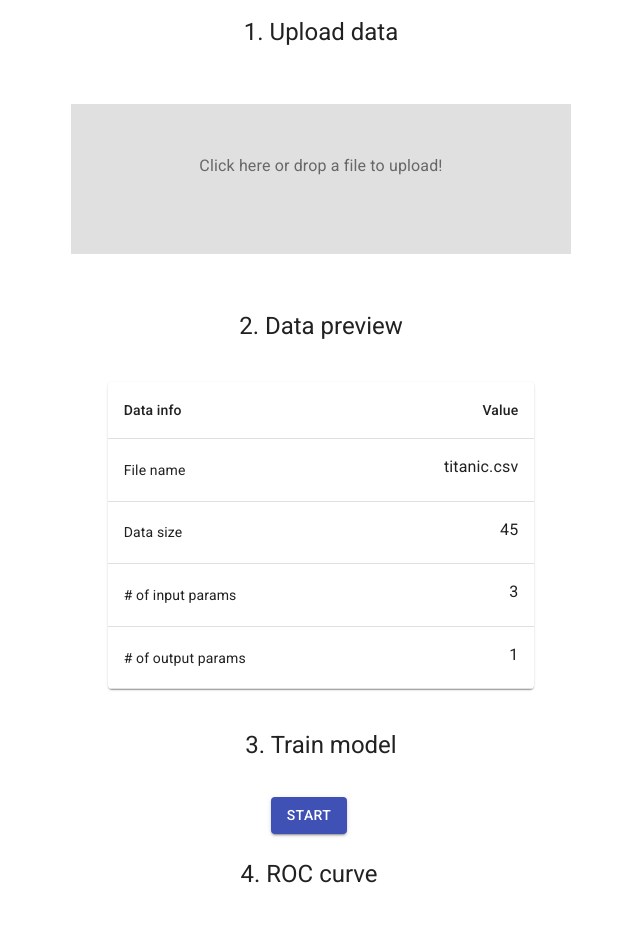
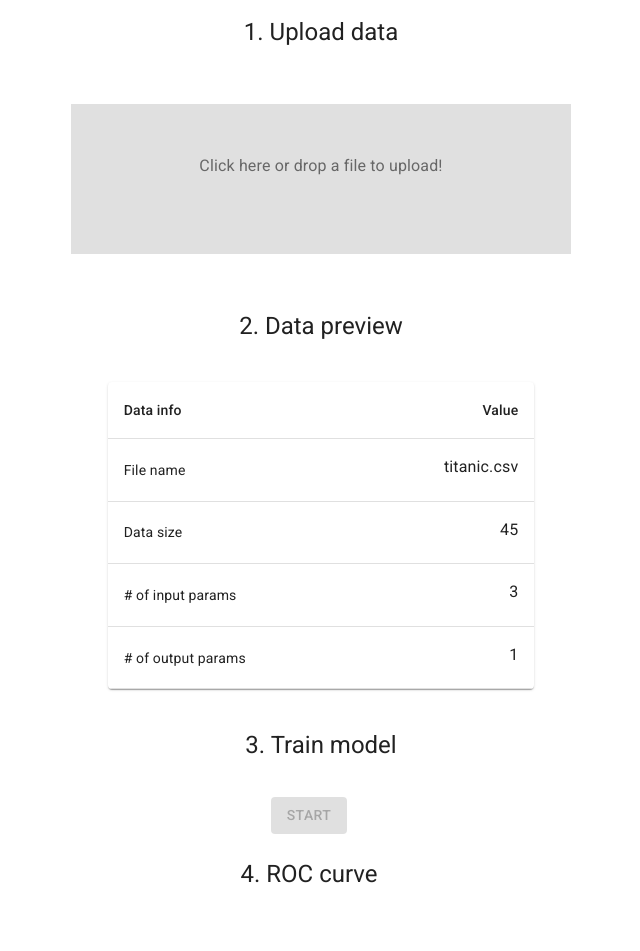
Before and after one commit to OrkhanHuseynli/titanic_ui_ts, a React (Create React App) app: page / in a window 1280 px wide. Shown: the top 951 px of the page, without its empty margins (319-959 px from the left). Built offline with nearby package versions, Linux system fonts and the light colour scheme.

Commit message:
train model start button status

```diff
--- a/src/App.tsx
+++ b/src/App.tsx
@@ -7,19 +7,7 @@ import DataTable from "./core/table/DataTable";
 import 'typeface-roboto';
 import logo from './logo.svg';
 import './App.css';
-
-const width = 500, height = 350, margin = 20;
-const mockData = [
-    {a: -0.59, b: 0.49},
-    {a: 0.25, b: 0.33},
-    {a: 0.46, b: 0.27},
-    {a: 0.64, b: 0.20},
-    {a: 0.73, b: 0.17},
-    {a: 0.89, b: 0.08},
-    {a: 1.0, b: 0.0},
-    {a: 1.0, b: 0.0}
-
-];
+import MainContainer from "./core/MainContainer";
 
 const useStyles = makeStyles((theme: Theme) =>
     createStyles({
@@ -39,72 +27,11 @@ const useStyles = makeStyles((theme: Theme) =>
         },
     }),
 );
-
 const App: React.FC = () => {
     const classes = useStyles();
     return (
         <div className={classes.root}>
-            <Grid container spacing={3}>
-                <Grid item xs={12}>
-                    <div className={classes.paper}>
-                        <Typography variant="h5"> 1. Upload data </Typography>
-                    </div>
-                </Grid>
-                <Grid item xs={12}>
-                    <div className={classes.paper}><DropZone/></div>
-                </Grid>
-                <Grid item xs={12}>
-                    <div className={classes.paper}>
-                        <Typography variant="h5"> 2. Data preview</Typography>
-                    </div>
-                </Grid>
-                <Grid item xs={12} container  direction="row" justify="center" alignItems="center">
-                    <Grid item xs={4}>
-                        <DataTable/>
-                    </Grid>
-                </Grid>
-                <Grid item xs={12}>
-                    <div className={classes.paper}>
-                        <Typography variant="h5"> 3. Train model</Typography>
-                    </div>
-                </Grid>
-                <Grid item xs={12} spacing={3} container
-                      direction="row"
-                      justify="center"
-                      alignItems="center">
-                    <Button variant="contained" color="primary" className={classes.button}>
-                        Start
-                    </Button>
-                </Grid>
-                <Grid item xs={12} spacing={3} container
-                      direction="row"
-                      justify="center"
-                      alignItems="center">
-                    <div className={classes.paper}>
-                        <Typography variant="h5"> 4. ROC curve </Typography>
-                    </div>
-                </Grid>
-                <Grid item xs={12}>
-                    <div className={classes.paper}>
-                        <LineChart data={mockData} width={width} height={height}/>
-                    </div>
-                </Grid>
-            </Grid>
-            {/*<BarChart data={[49,94, 39]} width={200} height={100}/>*/}
-            {/*<header className="App-header">*/}
-            {/*  <img src={logo} className="App-logo" alt="logo" />*/}
-            {/*  <p>*/}
-            {/*    Edit <code>src/App.tsx</code> and save to reload.*/}
-            {/*  </p>*/}
-            {/*  <a*/}
-            {/*    className="App-link"*/}
-            {/*    href="https://reactjs.org"*/}
-            {/*    target="_blank"*/}
-            {/*    rel="noopener noreferrer"*/}
-            {/*  >*/}
-            {/*    Learn React*/}
-            {/*  </a>*/}
-            {/*</header>*/}
+            <MainContainer classes={classes} />
         </div>
     );
 }
--- /dev/null
+++ b/src/core/MainContainer.tsx
@@ -0,0 +1,95 @@
+import React from 'react';
+import {Component} from "react";
+import {Button, createStyles, Grid, makeStyles, Theme, Typography} from "@material-ui/core";
+import {DropZone} from "./file_upload/DropZone";
+import DataTable from "./table/DataTable";
+import {LineChart} from "./d3charts/d3charts";
+import {isBoolean} from "util";
+
+
+const width = 500, height = 350, margin = 20;
+const mockData = [
+    {a: -0.59, b: 0.49},
+    {a: 0.25, b: 0.33},
+    {a: 0.46, b: 0.27},
+    {a: 0.64, b: 0.20},
+    {a: 0.73, b: 0.17},
+    {a: 0.89, b: 0.08},
+    {a: 1.0, b: 0.0},
+    {a: 1.0, b: 0.0}
+
+];
+
+type MainContainerState = {
+    uploadStatus: boolean;
+}
+
+export default class MainContainer extends Component<{classes: any}, MainContainerState> {
+    constructor(props: any) {
+        super(props);
+        this.state = {
+            uploadStatus: false
+        };
+        this.getUploadStatus = this.getUploadStatus.bind(this);
+    }
+
+
+    getUploadStatus = (status: boolean):void => {
+        console.log("Upload status before " + this.state.uploadStatus)
+        this.setState({uploadStatus: status})
+        console.log("Upload status changed " + this.state.uploadStatus)
+    };
+
+
+    render() {
+        return (
+            <div className={this.props.classes.root}>
+                <Grid container spacing={3}>
+                    <Grid item xs={12}>
+                        <div className={this.props.classes.paper}>
+                            <Typography variant="h5"> 1. Upload data </Typography>
+                        </div>
+                    </Grid>
+                    <Grid item xs={12}>
+                        <div className={this.props.classes.paper}><DropZone getUploadStatus={this.getUploadStatus}/></div>
+                    </Grid>
+                    <Grid item xs={12}>
+                        <div className={this.props.classes.paper}>
+                            <Typography variant="h5"> 2. Data preview</Typography>
+                        </div>
+                    </Grid>
+                    <Grid item xs={12} container  direction="row" justify="center" alignItems="center">
+                        <Grid item xs={4}>
+                            <DataTable/>
+                        </Grid>
+                    </Grid>
+                    <Grid item xs={12}>
+                        <div className={this.props.classes.paper}>
+                            <Typography variant="h5"> 3. Train model</Typography>
+                        </div>
+                    </Grid>
+                    <Grid item xs={12} spacing={3} container
+                          direction="row"
+                          justify="center"
+                          alignItems="center">
+                        <Button variant="contained" color="primary" className={this.props.classes.button} disabled={!this.state.uploadStatus} >
+                            Start
+                        </Button>
+                    </Grid>
+                    <Grid item xs={12} spacing={3} container
+                          direction="row"
+                          justify="center"
+                          alignItems="center">
+                        <div className={this.props.classes.paper}>
+                            <Typography variant="h5"> 4. ROC curve </Typography>
+                        </div>
+                    </Grid>
+                    <Grid item xs={12}>
+                        <div className={this.props.classes.paper}>
+                            <LineChart data={mockData} width={width} height={height}/>
+                        </div>
+                    </Grid>
+                </Grid>
+            </div>);
+    }
+}
--- a/src/core/file_upload/DropZone.tsx
+++ b/src/core/file_upload/DropZone.tsx
@@ -13,8 +13,11 @@ const dropzoneStyle = {
 type DropZoneState = {
     dropAreaMessage: any
 }
+type DropZoneProps = {
+    getUploadStatus: (status: boolean) => void
+}
 
-export class DropZone extends Component<{}, DropZoneState> {
+export class DropZone extends Component<DropZoneProps, DropZoneState> {
 
     constructor(props: any) {
         super(props);
@@ -28,9 +31,9 @@ export class DropZone extends Component<{}, DropZoneState> {
     }
 
     onDrop = <T extends File>(acceptedFiles: T[]): void => {
-        if (acceptedFiles.length == 0){
+        if (acceptedFiles.length === 0){
             console.error(`${DropZone.name} : Failed to load file!`);
-            return
+            return;
         }
         let formData = new FormData();
         let fileName =  acceptedFiles[0].name;
@@ -53,9 +56,11 @@ export class DropZone extends Component<{}, DropZoneState> {
     }
     onDropAccepted(fileName:string): void{
         this.setState({dropAreaMessage:  <Typography color="primary">The file upload was successful : {fileName}</Typography>});
+        this.props.getUploadStatus(true);
     };
     onDropRejected(): void{
         this.setState({dropAreaMessage:  <Typography color="error">The file upload was unsuccessful</Typography>});
+        this.props.getUploadStatus(false);
     };
 
     render(){
```
